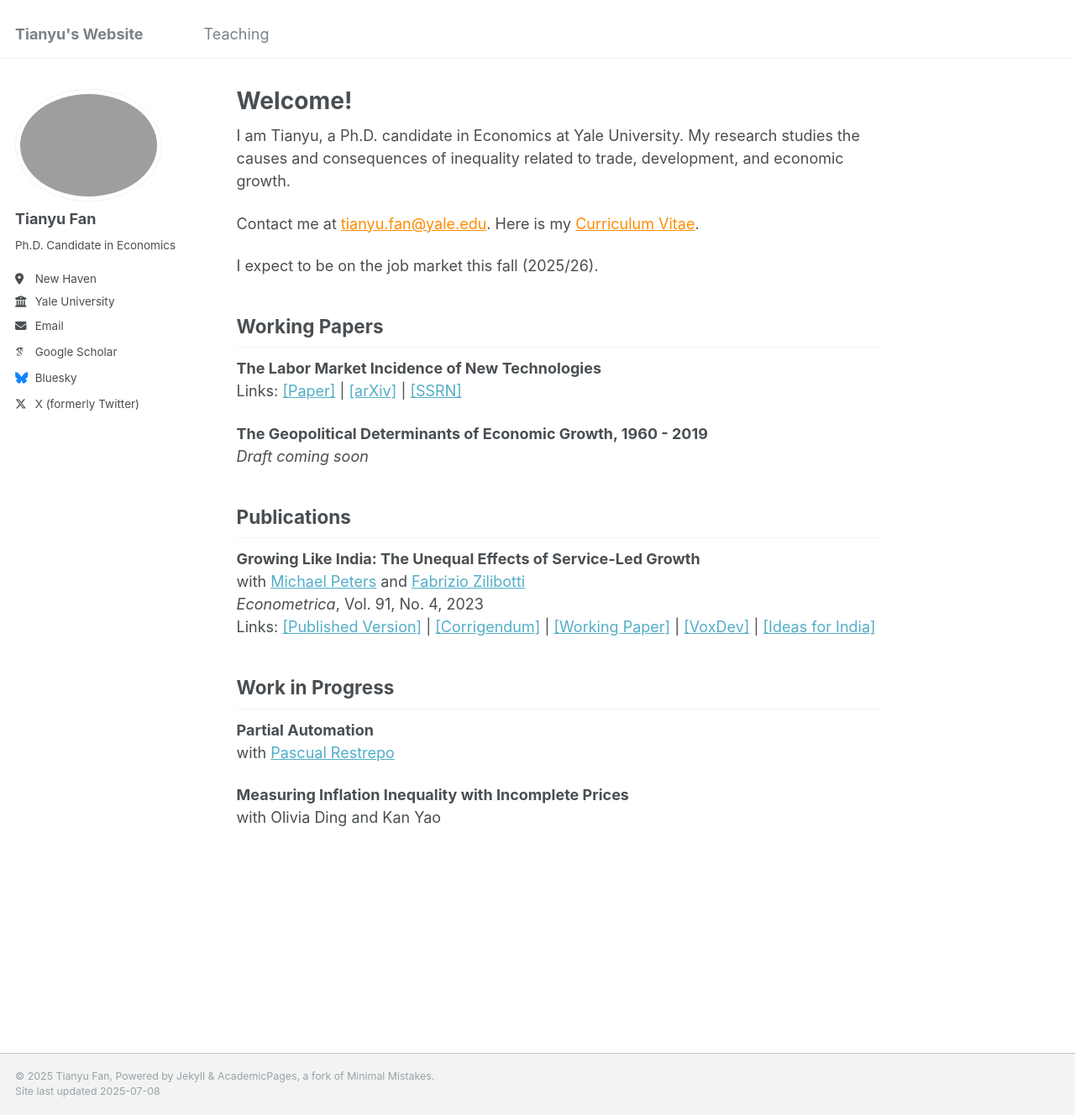
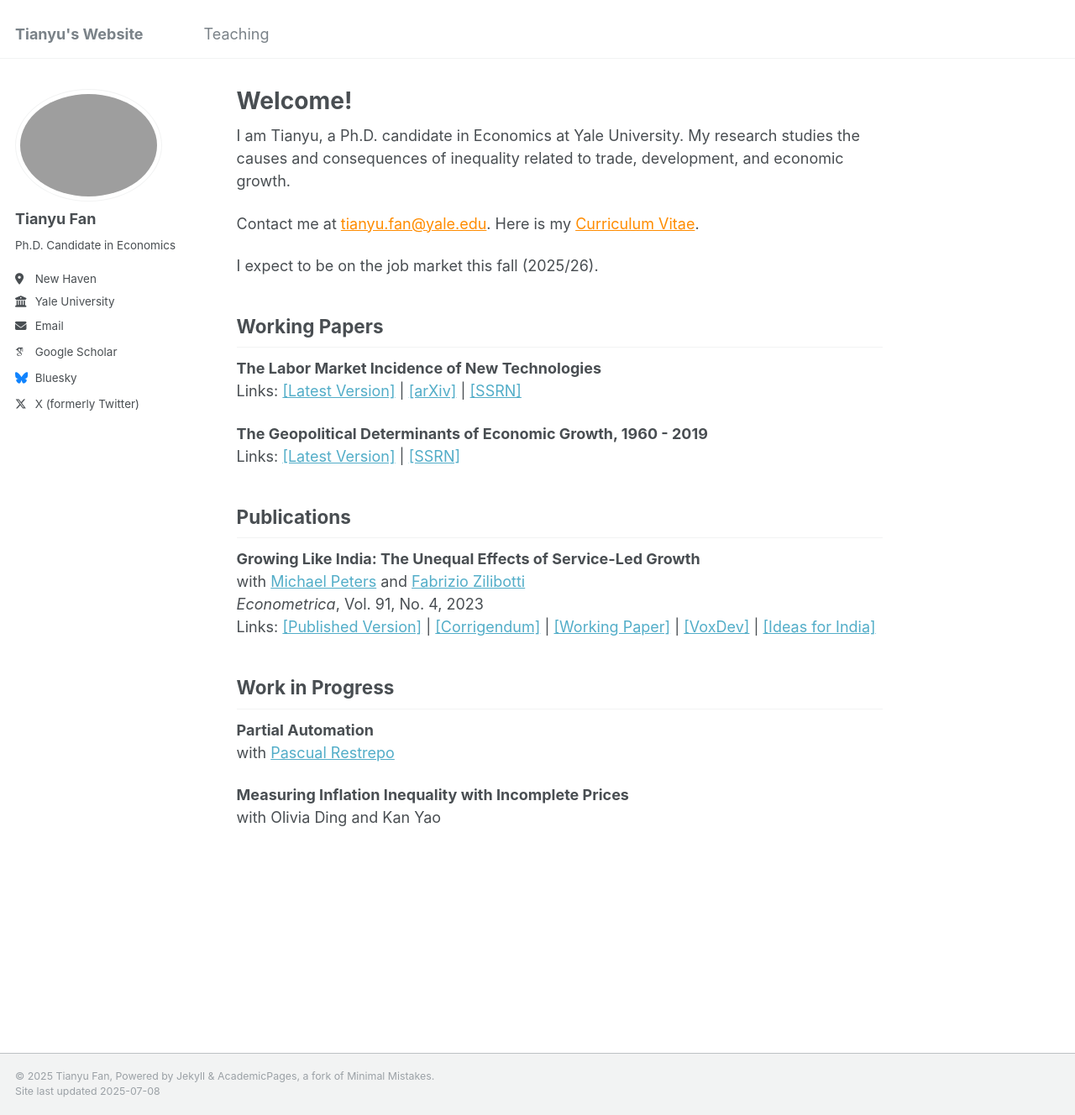
Before and after one commit to tianyufan-econ/tianyufan-econ.github.io, a Jekyll site: the page built from _pages/about.md, in a window 1280 px wide and 1328 px high. Shown: the whole window at 84% size. Built offline with Jekyll 4.4.1, drawn with Linux system fonts in a browser that asks for light colours; some web fonts are replaced.

Commit message:
geopolitical_growth

```diff
--- a/_pages/about.md
+++ b/_pages/about.md
@@ -17,10 +17,10 @@ I expect to be on the job market this fall (2025/26).
 ## Working Papers
 
 **The Labor Market Incidence of New Technologies**
-Links: [[Paper]](/files/FAN_Technology_Incidence.pdf) | [[arXiv]](https://arxiv.org/abs/2504.04047) | [[SSRN]](https://papers.ssrn.com/sol3/papers.cfm?abstract_id=5160195)
+Links: [[Latest Version]](/files/FAN_Technology_Incidence.pdf) | [[arXiv]](https://arxiv.org/abs/2504.04047) | [[SSRN]](https://ssrn.com/abstract=5160195)
 
 **The Geopolitical Determinants of Economic Growth, 1960 - 2019**
-*Draft coming soon*
+Links: [[Latest Version]](/files/FAN_Tianyu_Geopolitical_Growth.pdf) | [[SSRN]](https://ssrn.com/abstract=5341272)
 
 ## Publications
 
```
Also changed, not shown: 1 other file.
